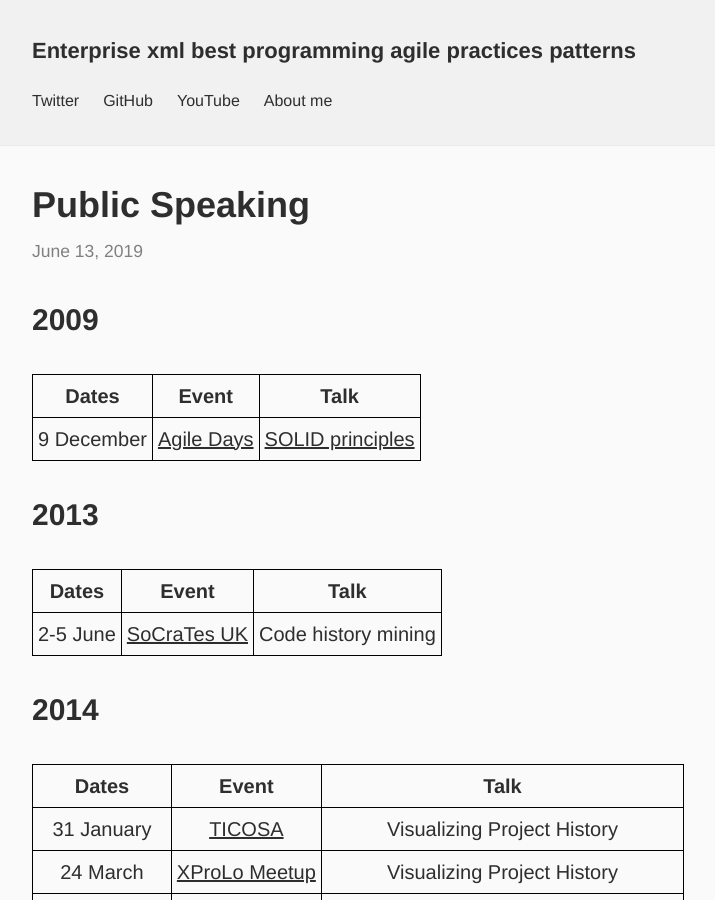
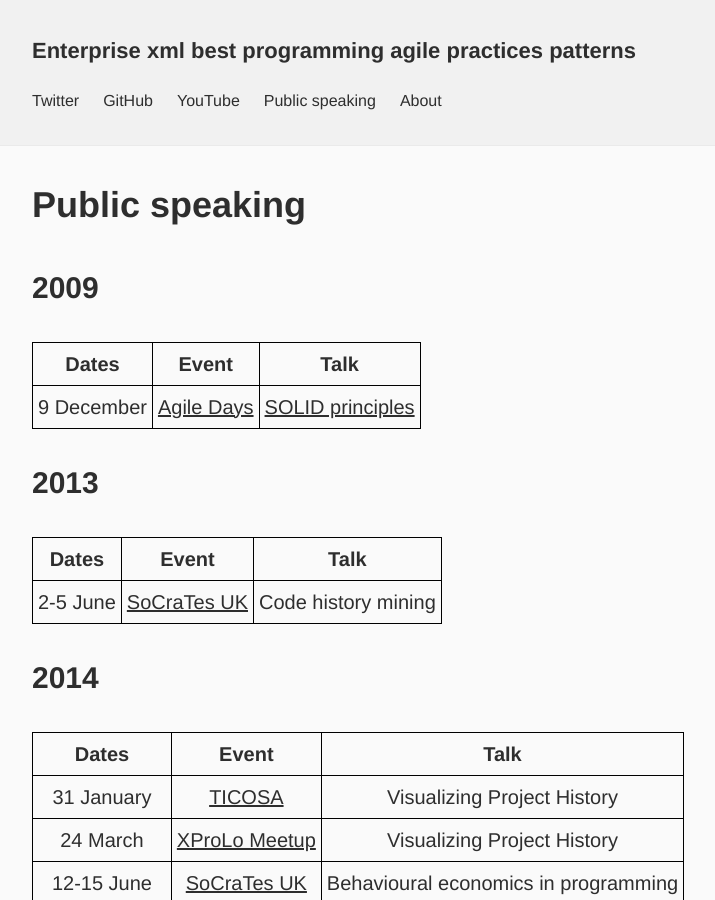
Before and after one commit to dkandalov/dkandalov.github.io, a Jekyll site: the page built from public-speaking.md, in a window 1280 px wide and 900 px high. Shown: the whole window, without its empty margins (160-875 px from the left). Built offline with Jekyll 4.4.1, drawn with Linux system fonts in a browser that asks for light colours; our own code applies the rules of GitHub Pages for plain Markdown files.

Commit message:
added public speaking page to the site header

```diff
--- a/_includes/header.html
+++ b/_includes/header.html
@@ -9,13 +9,8 @@
       <a class="page-link" href="https://twitter.com/dmitrykandalov">Twitter</a>
       <a class="page-link" href="https://github.com/dkandalov">GitHub</a>
       <a class="page-link" href="https://youtube.com/user/dkandalov">YouTube</a>
-      {% for page in site.pages %}
-      {% unless page.exclude %}
-      {% if page.title %}
-      <a class="page-link" href="{{ page.url | prepend: site.baseurl }}">{{ page.title }}</a>
-      {% endif %}
-      {% endunless %}
-      {% endfor %}
+      <a class="page-link" href="/public-speaking">Public speaking</a>
+      <a class="page-link" href="/about">About</a>
     </nav>
 
   </div> <!-- .wrapper -->
--- a/about.md
+++ b/about.md
@@ -10,7 +10,7 @@ I spent the last 13 years in Java lands and have recently escaped banking indust
 and [Extreme programming](https://en.wikipedia.org/wiki/Extreme_programming) practices.
 
 I often attend tech meetups and other events. Say "hi" if you see me there 😀<br/>
-You can find an incomplete list of my past and future presentations [on this page]({% post_url 2019-06-13-public-speaking %}).
+You can find an incomplete list of my past and future presentations [on this page](/public-speaking).
 
 Feel free to [tweet](https://twitter.com/dmitrykandalov) or email me at dmitry.kandalov(at)gmail.com.
 
--- a/_posts/2019-06-13-public-speaking.md
+++ b/public-speaking.md
@@ -1,5 +1,6 @@
 ---
-draft: true
+layout: page
+title: Public speaking
 permalink: public-speaking
 ---
 
```
